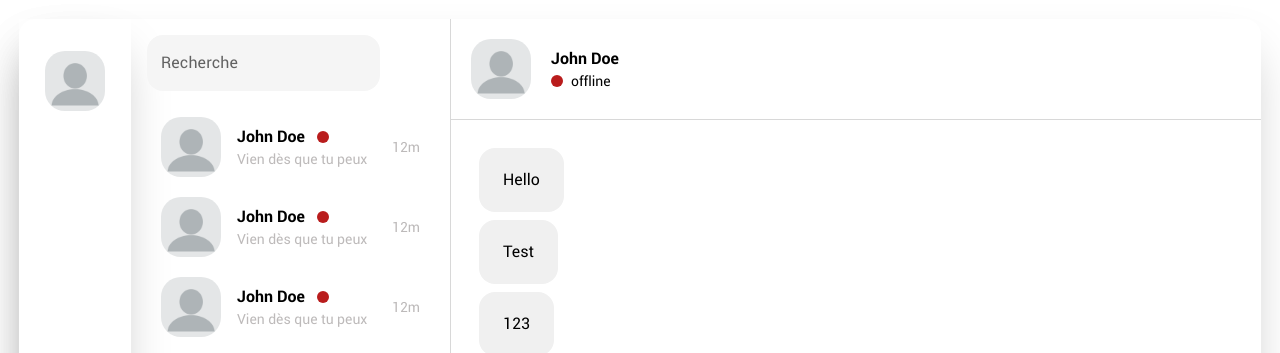
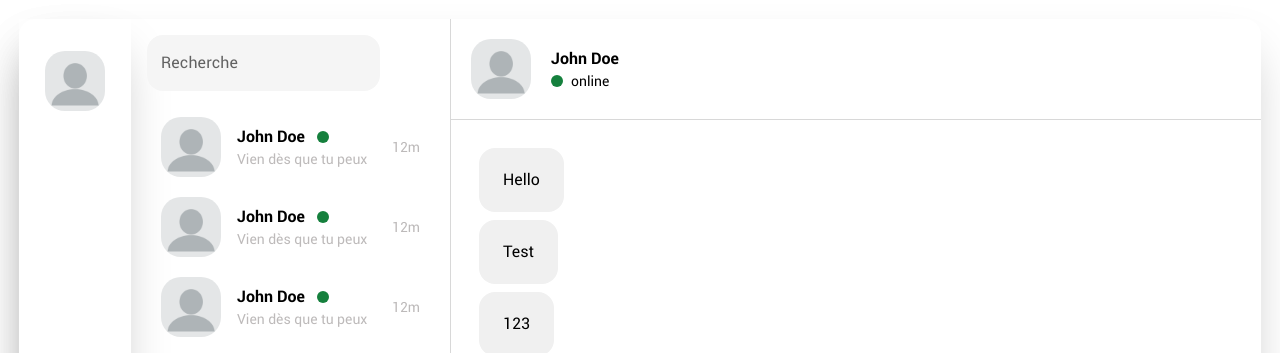
Before and after one commit to steven-van/universe, a React (Vite) app in the folder front/: page /home in a window 1280 px wide. Shown: the top 353 px of the page. Built offline with nearby package versions, Linux system fonts and the light colour scheme; some icons are missing.

Commit message:
feat: add busy status

```diff
--- a/front/src/components/Status.jsx
+++ b/front/src/components/Status.jsx
@@ -4,15 +4,17 @@ import { useState } from "react";
 const StatusEnum = {
   ONLINE: "online",
   OFFLINE: "offline",
+  BUSY: "busy",
   AWAY: "away",
 };
 
 const Status = ({ showStatusLabel = true }) => {
-  const [status] = useState(StatusEnum.OFFLINE);
+  const [status] = useState(StatusEnum.ONLINE);
 
   const statusColors = {
     [StatusEnum.ONLINE]: "bg-green-700", // Green
     [StatusEnum.OFFLINE]: "bg-red-700", // Red
+    [StatusEnum.BUSY]: "bg-gray-300", // Gray
     [StatusEnum.AWAY]: "bg-orange-400", // Orange
   };
 
```
